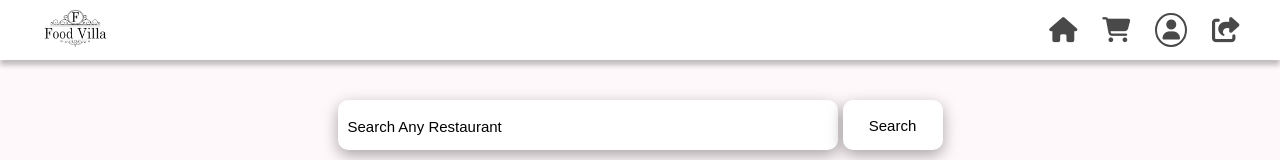
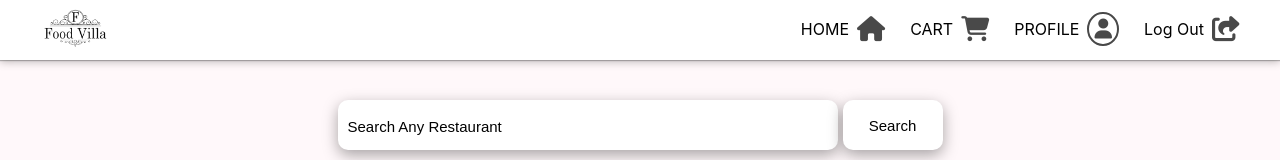
Before and after one commit to jayminDarji2003/Namaster-React-Course, a React (Create React App) app in the folder FoodVilla Application/: page / in a window 1280 px wide. Shown: the top 160 px of the page. Built offline with nearby package versions, Linux system fonts and the light colour scheme; no server answers.

Commit message:
work in progress

```diff
--- a/FoodVilla Application/src/Assets/CSS/App.css
+++ b/FoodVilla Application/src/Assets/CSS/App.css
@@ -42,7 +42,8 @@ header {
   justify-content: space-between;
   align-items: center;
   padding: 0 40px;
-  box-shadow: 0px 5px 5px rgba(0, 0, 0, 0.25);
+  /* box-shadow: 0px 5px 5px rgba(0, 0, 0, 0.25); */
+  box-shadow: rgba(0, 0, 0, 0.25) 0px 0.0625em 0.0625em, rgba(0, 0, 0, 0.25) 0px 0.125em 0.5em, rgba(255, 255, 255, 0.1) 0px 0px 0px 1px inset;
   position: sticky;
   top: 0px;
 }
@@ -59,6 +60,15 @@ header {
   gap: 25px;
   cursor: pointer;
 }
+
+.linkContainer{
+  display: flex;
+  gap: 8px;
+  justify-content: center;
+  align-items: center;
+  padding-bottom: 2px;
+}
+
 
 .cartIcon,
 .home {
@@ -77,6 +87,12 @@ header {
 .authenticationIcon {
   color: var(--bg-secondary);
   font-size: 25px;
+}
+
+.linkContainer:hover{
+  border-bottom: 5px solid #3d9b6d;
+  margin-top: 5px;
+  border-radius: 4px;
 }
 
 .cartIcon:hover,
@@ -234,4 +250,15 @@ header {
     height: 40px;
     font-size: 15px;
   }
+
+  .linkContainer p{
+    display: none;
+    border: none;
+  }
+
+  .linkContainer:hover{
+    border: none;
+    margin: 0;
+    border-radius: 0;
+  }
 }
--- a/FoodVilla Application/src/Assets/CSS/RestaurantMenu.css
+++ b/FoodVilla Application/src/Assets/CSS/RestaurantMenu.css
@@ -1,3 +1,8 @@
+/* :root{
+    --bg-main:#3d9b6d;
+} */
+
+
 /* loader start  */
 
 .loaderContainer {
@@ -147,12 +152,12 @@
 }
 
 .offerContainer img {
-   height: 30px;
-   /* border-right: 2px solid black; */
-   padding-right: 8px;
+    height: 30px;
+    /* border-right: 2px solid black; */
+    padding-right: 8px;
 }
 
-.offerContainer h4{
+.offerContainer h4 {
     margin-left: 8px;
 }
 
@@ -163,36 +168,45 @@
 
 /* search section start here  */
 
-.searchContainer{
+.searchBox {
+    /* background-color: #3d9b6d; */
+    margin: 40px 0 25px 0;
+    position: sticky;
+    top: 60px;
+}
+
+.searchContainer {
     display: flex;
     justify-content: space-between;
     align-items: center;
     margin: auto;
-    margin-top: 40px;
     padding: 20px;
     box-shadow: rgba(0, 0, 0, 0.25) 0px 0.0625em 0.0625em, rgba(0, 0, 0, 0.25) 0px 0.125em 0.5em, rgba(255, 255, 255, 0.1) 0px 0px 0px 1px inset;
     width: 50vw;
     border-radius: 30px;
-    position: sticky;
-    top: 65px;
-    z-index: 1000px ;
+    background-color: #3d9b6d;
 }
 
-.searchContainer input{
+.searchContainer input {
     width: 45vw;
-    height: 5vh;
+    height: 40px;
     background: transparent;
     border-radius: 10px;
     outline: none;
-    border: 2px solid #494949;
+    border: 2px solid white;
     padding-left: 10px;
     font-size: 17px;
-    color: #3d9b6d;
+    color: white;
     font-weight: 700;
 }
 
+.searchContainer input::placeholder {
+    color: white;
+}
 
-.searchIcon{
+
+.searchIcon {
+    color: white;
     font-size: 30px;
     cursor: pointer;
 }
@@ -202,12 +216,12 @@
 
 /* restaurant product card section start here  */
 
-.restaurantProductsList{
+.restaurantProductsList {
     width: 70vw;
     height: 100vh;
     display: flex;
     margin: auto;
-    margin-top: 40px;
+    /* margin-top: 40px; */
     border-top: 10px solid #3d9b6d;
     box-shadow: rgba(0, 0, 0, 0.25) 0px 0.0625em 0.0625em, rgba(0, 0, 0, 0.25) 0px 0.125em 0.5em, rgba(255, 255, 255, 0.1) 0px 0px 0px 1px inset;
 }
@@ -229,29 +243,48 @@
 
 /* Media query  */
 @media only screen and (max-width: 600px) {
-    .restaurantDetails{
+    .restaurantDetails {
         height: 17vh;
     }
+
     .restaurantContainer {
         border: none;
         width: 100vw;
         padding: 30px;
+        margin: 0px;
     }
 
     .deliveryData {
         justify-content: center;
     }
 
-    .resAddress{
+    .resAddress {
         flex-direction: column;
     }
 
-    .offerContainer{
+    .offerContainer {
         width: 320px;
     }
 
-    .offers{
+    .offers {
         flex-direction: column;
         gap: 10px;
     }
+
+
+
+    .searchContainer {
+        width: 80vw;
+        padding: 15px;
+    }
+
+    .searchContainer input {
+        width: 63vw;
+        height: 35px;
+    }
+
+    .restaurantProductsList {
+        width: 100%;
+        border: none;
+    }
 }
--- a/FoodVilla Application/src/components/Header.js
+++ b/FoodVilla Application/src/components/Header.js
@@ -1,11 +1,6 @@
 import React, { useState } from 'react'
 import logo from '../Assets/Images/logo.png'
 import { Link } from 'react-router-dom';
-import App from '../App';
-import Cart from './Cart';
-import Profile from './Profile';
-import Authentication from './Authentication';
-
 
 function Header() {
     const [isLogedIn, setIsLogedIn] = useState(true);
@@ -21,28 +16,37 @@ function Header() {
             <div className="navItems">
                 <ul>
                     <li>
-                        <Link to="/">
+                        <Link to="/" className='linkContainer'>
+                            <p>HOME</p>
                             <i className="fa-solid fa-house home"></i>
                         </Link>
                     </li>
 
                     <li>
-                        <Link to="/cart">
+                        <Link to="/cart" className='linkContainer'>
+                            <p> CART</p>
                             <i className="fa-solid fa-cart-shopping cartIcon"></i>
                         </Link>
                     </li>
 
                     <li>
-                        <Link to="/profile">
+                        <Link to="/profile" className='linkContainer'>
+                            <p>PROFILE</p>
                             <i className="fa-solid fa-user profileIcon" ></i>
                         </Link>
                     </li>
 
                     <li>
-                        <Link to="/Authentication">
+                        <Link to="/Authentication" className='linkContainer'>
+
+                            {
+                                (isLogedIn) ? <p>Log Out</p> : <p>Log Out</p>
+                            }
+
                             {
                                 (isLogedIn) ?
-                                    <i className="fa-solid fa-share-from-square authenticationIcon"></i> :
+                                    <i className="fa-solid fa-share-from-square authenticationIcon"></i>
+                                    :
                                     <i className="fa-solid fa-reply-all authenticationIcon"></i>
                             }
                         </Link>
```
Also changed, not shown: FoodVilla Application/src/components/RestaurantMenu.js (+6 -5 lines).
